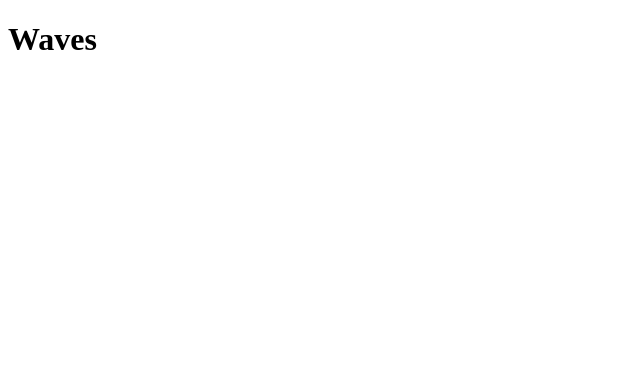
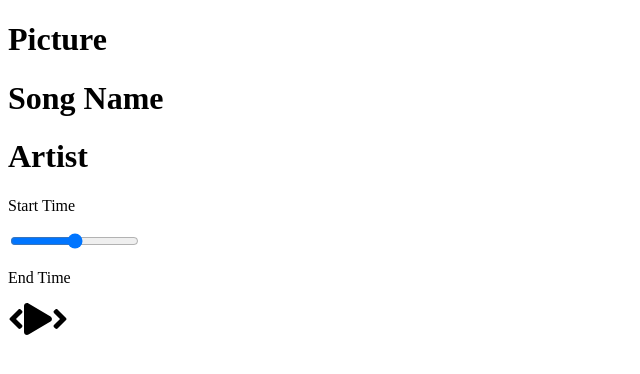
Before and after one commit to maxrogers78/WavesMusicApp, a React (Create React App) app: page / in a window 1280 px wide. Shown: the top 374 px of the page, without its empty margins (0-640 px from the left). Built offline with nearby package versions, Linux system fonts and the light colour scheme.

Commit message:
fontawesome icons added to Player

```diff
--- a/src/App.js
+++ b/src/App.js
@@ -1,7 +1,12 @@
+// Components
+import Song from "./components/Song";
+import Player from "./components/Player";
+
 function App() {
   return (
     <div>
-      <h1>Waves</h1>
+      <Song />
+      <Player />
     </div>
   );
 }
--- /dev/null
+++ b/src/components/Player.js
@@ -0,0 +1,34 @@
+// React
+import React from "react";
+// Fontawesome
+import { FontAwesomeIcon } from "@fortawesome/react-fontawesome";
+import {
+  faPlay,
+  faAngleLeft,
+  faAngleRight,
+} from "@fortawesome/free-solid-svg-icons";
+
+const Player = () => {
+  return (
+    <>
+      <div className="player">
+        <div className="time-control">
+          <p>Start Time</p>
+          <input type="range" />
+          <p>End Time</p>
+        </div>
+        <div className="play-control">
+          <FontAwesomeIcon className="skip-back" size="2x" icon={faAngleLeft} />
+          <FontAwesomeIcon className="play" size="2x" icon={faPlay} />
+          <FontAwesomeIcon
+            className="skip-forward"
+            size="2x"
+            icon={faAngleRight}
+          />
+        </div>
+      </div>
+    </>
+  );
+};
+
+export default Player;
--- /dev/null
+++ b/src/components/Song.js
@@ -0,0 +1,16 @@
+// React
+import React from "react";
+
+const Song = () => {
+  return (
+    <>
+      <div className="song">
+        <h1>Picture</h1>
+        <h1>Song Name</h1>
+        <h1>Artist</h1>
+      </div>
+    </>
+  );
+};
+
+export default Song;
```
